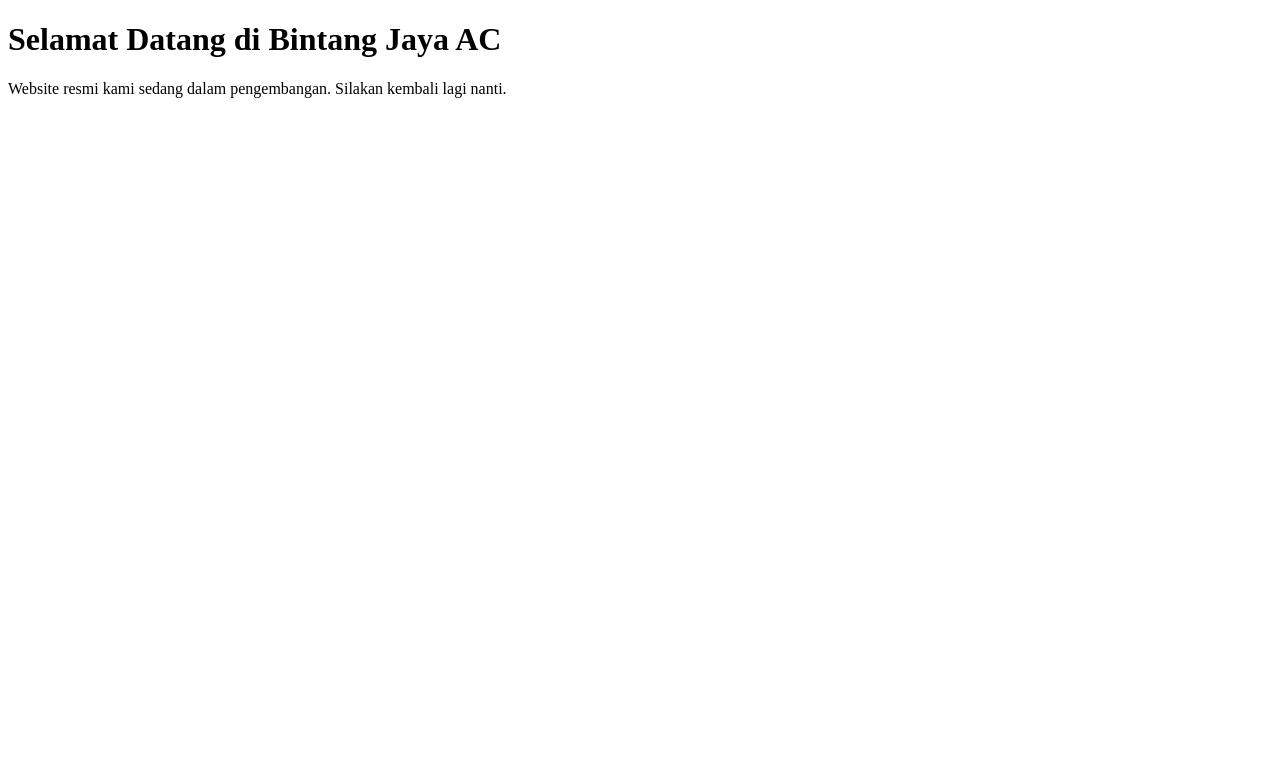
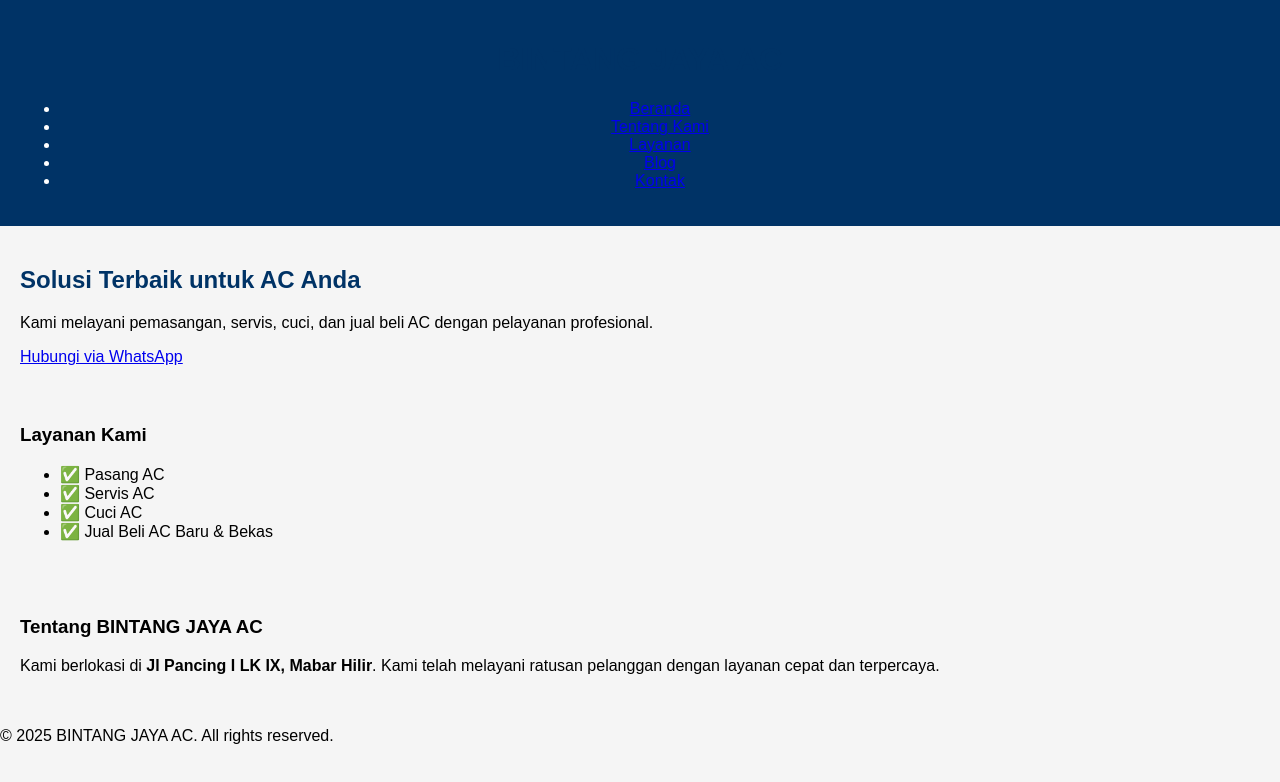
Before and after one commit to pancasurya0609/BINTANGJAYAAC, a plain HTML site: page index.html in a window 1280 px wide. Drawn offline with Linux system fonts and the light colour scheme.

Commit message:
index.html

```diff
--- a/index.html
+++ b/index.html
@@ -1,12 +1,60 @@
 <!DOCTYPE html>
 <html lang="id">
 <head>
-    <meta charset="UTF-8">
-    <meta name="viewport" content="width=device-width, initial-scale=1.0">
-    <title>Selamat Datang di Bintang Jaya AC</title>
+  <meta charset="UTF-8" />
+  <meta name="viewport" content="width=device-width, initial-scale=1.0"/>
+  <title>BINTANG JAYA AC</title>
+  <link rel="stylesheet" href="style.css" />
 </head>
 <body>
-    <h1>Selamat Datang di Bintang Jaya AC</h1>
-    <p>Website resmi kami sedang dalam pengembangan. Silakan kembali lagi nanti.</p>
+  <header>
+    <div class="container">
+      <h1>BINTANG JAYA AC</h1>
+      <nav>
+        <ul>
+          <li><a href="#">Beranda</a></li>
+          <li><a href="#">Tentang Kami</a></li>
+          <li><a href="#">Layanan</a></li>
+          <li><a href="#">Blog</a></li>
+          <li><a href="#">Kontak</a></li>
+        </ul>
+      </nav>
+    </div>
+  </header>
+
+  <main>
+    <section class="hero">
+      <div class="container">
+        <h2>Solusi Terbaik untuk AC Anda</h2>
+        <p>Kami melayani pemasangan, servis, cuci, dan jual beli AC dengan pelayanan profesional.</p>
+        <a href="https://wa.me/6282304257994" class="btn-whatsapp" target="_blank">Hubungi via WhatsApp</a>
+      </div>
+    </section>
+
+    <section class="layanan">
+      <div class="container">
+        <h3>Layanan Kami</h3>
+        <ul class="layanan-list">
+          <li>✅ Pasang AC</li>
+          <li>✅ Servis AC</li>
+          <li>✅ Cuci AC</li>
+          <li>✅ Jual Beli AC Baru & Bekas</li>
+        </ul>
+      </div>
+    </section>
+
+    <section class="tentang">
+      <div class="container">
+        <h3>Tentang BINTANG JAYA AC</h3>
+        <p>Kami berlokasi di <strong>Jl Pancing I LK IX, Mabar Hilir</strong>. Kami telah melayani ratusan pelanggan dengan layanan cepat dan terpercaya.</p>
+      </div>
+    </section>
+  </main>
+
+  <footer>
+    <div class="container">
+      <p>&copy; 2025 BINTANG JAYA AC. All rights reserved.</p>
+    </div>
+  </footer>
 </body>
 </html>
```
